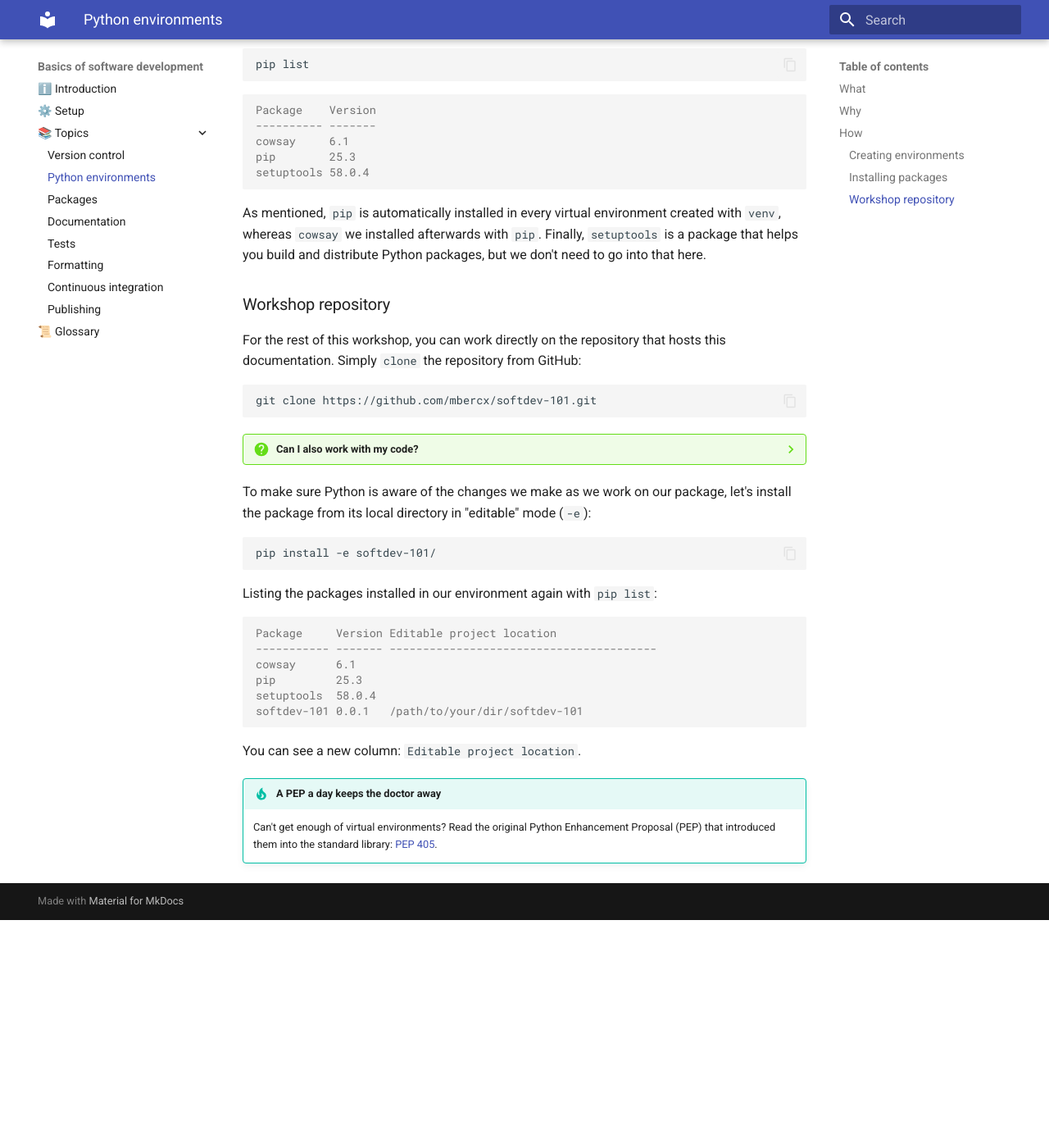
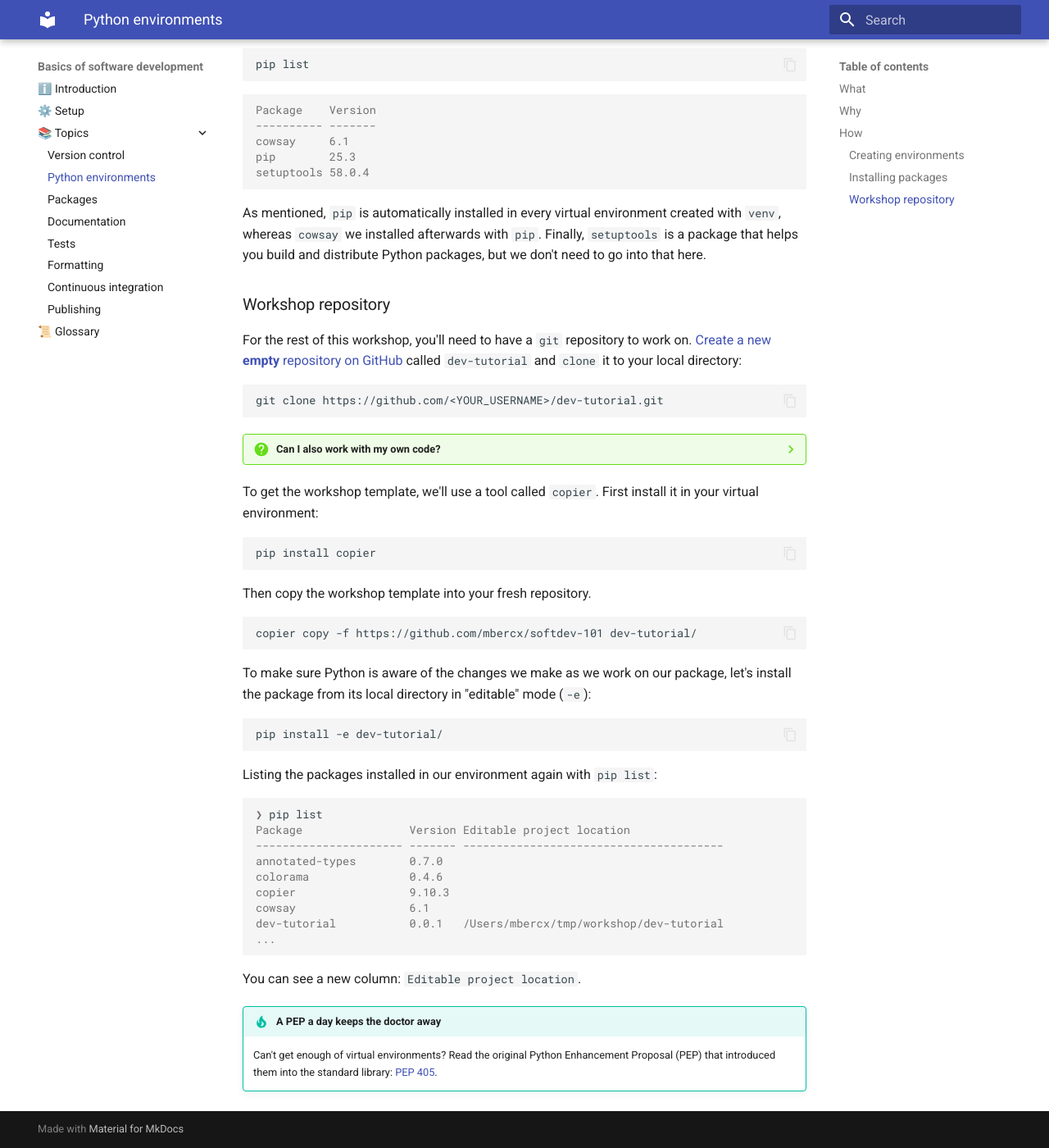
Before and after one commit to mbercx/softdev-101, an MkDocs documentation site: the page built from docs/environments.md, in a window 1280 px wide and 1400 px high, scrolled down 2946 px. Shown: the whole window at 82% size. Built offline with MkDocs 1.6.1 and Material for MkDocs 9.7.7, drawn with Linux system fonts in a browser that asks for light colours; before the commit the page ends 4068 px from its top, so only the background shows below that.

Commit message:
👌 Update workshop repo content

````diff
--- a/docs/environments.md
+++ b/docs/environments.md
@@ -156,7 +156,8 @@ Successfully installed cowsay-6.1
     You should consider upgrading via the '/path/to/your/dir/.my_env/bin/python3 -m pip install --upgrade pip' command.
     ```
 
-    This is nothing to worry about, but feel free to follow the instructions to upgrade your `pip` version.
+    For the material in this workshop, you need at least `pip>=21.3`.
+    If the reported `pip` version is older, follow the instructions to upgrade it.
 
 Let's have the cow spit some facts:
 
@@ -186,34 +187,51 @@ Finally, `setuptools` is a package that helps you build and distribute Python pa
 
 ### Workshop repository
 
-For the rest of this workshop, you can work directly on the repository that hosts this documentation.
-Simply `clone` the repository from GitHub:
+For the rest of this workshop, you'll need to have a `git` repository to work on.
+[Create a new **empty** repository on GitHub](https://docs.github.com/en/repositories/creating-and-managing-repositories/creating-a-new-repository#creating-a-new-repository-from-the-web-ui) called `dev-tutorial` and `clone` it to your local directory:
 
 ```
-git clone https://github.com/mbercx/softdev-101.git
+git clone https://github.com/<YOUR_USERNAME>/dev-tutorial.git
 ```
 
-??? question "Can I also work with my code?"
+??? question "Can I also work with my own code?"
 
     Of course!
     But you may have a bit more work: the instructions in the next pages won't perfectly fit your package.
-    Consider using the package template that this repository is based on, you can find [instructions here](https://github.com/mbercx/python-copier?tab=readme-ov-file#usage).
+    If you get stuck, consider starting from a fresh repository and using the template discussed below.
+
+To get the workshop template, we'll use a tool called `copier`.
+First install it in your virtual environment:
+
+```
+pip install copier
+```
+
+Then copy the workshop template into your fresh repository.
+
+```
+copier copy -f https://github.com/mbercx/softdev-101 dev-tutorial/
+```
+
 
 To make sure Python is aware of the changes we make as we work on our package, let's install the package from its local directory in "editable" mode (`-e`):
 
 ```
-pip install -e softdev-101/
+pip install -e dev-tutorial/
 ```
 
 Listing the packages installed in our environment again with `pip list`:
 
 ```console {.no-copy}
-Package     Version Editable project location
------------ ------- ----------------------------------------
-cowsay      6.1
-pip         25.3
-setuptools  58.0.4
-softdev-101 0.0.1   /path/to/your/dir/softdev-101
+❯ pip list
+Package                Version Editable project location
+---------------------- ------- ---------------------------------------
+annotated-types        0.7.0
+colorama               0.4.6
+copier                 9.10.3
+cowsay                 6.1
+dev-tutorial           0.0.1   /Users/mbercx/tmp/workshop/dev-tutorial
+...
 ```
 
 You can see a new column: `Editable project location`.
````
